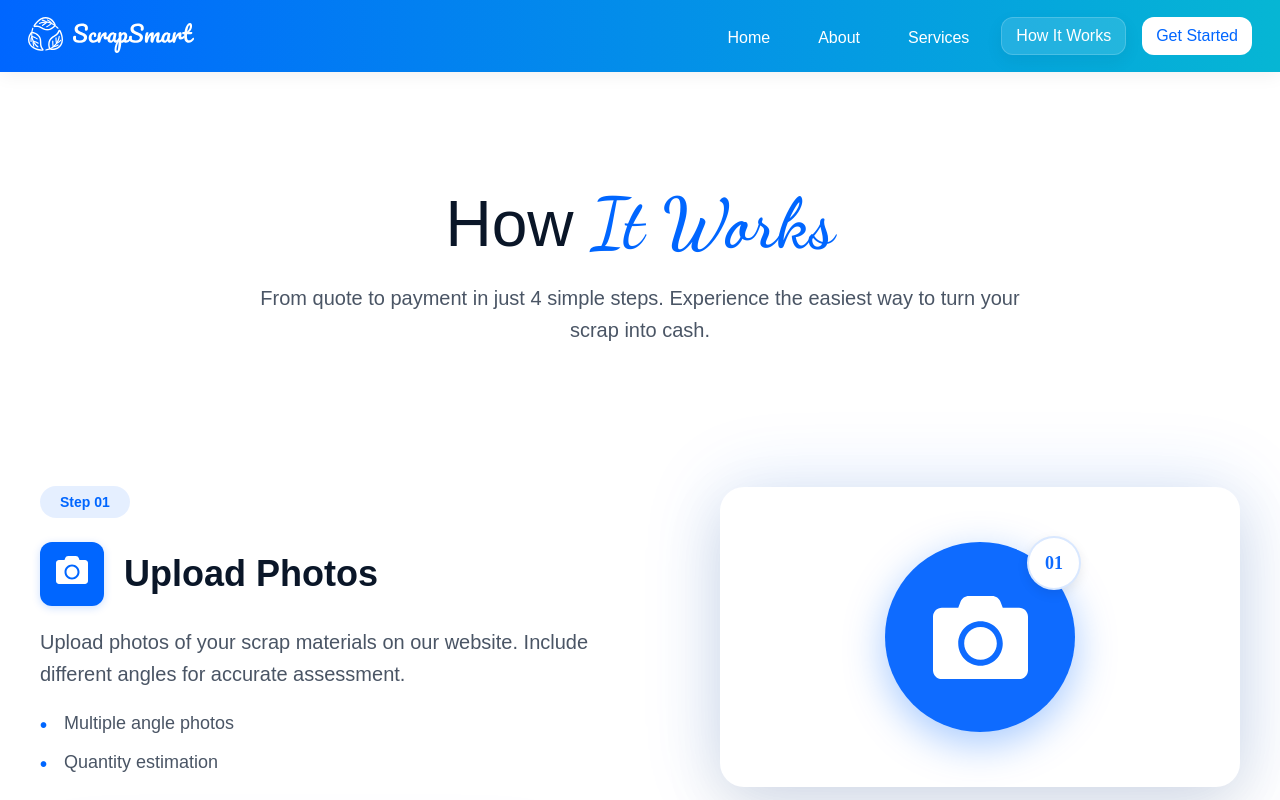
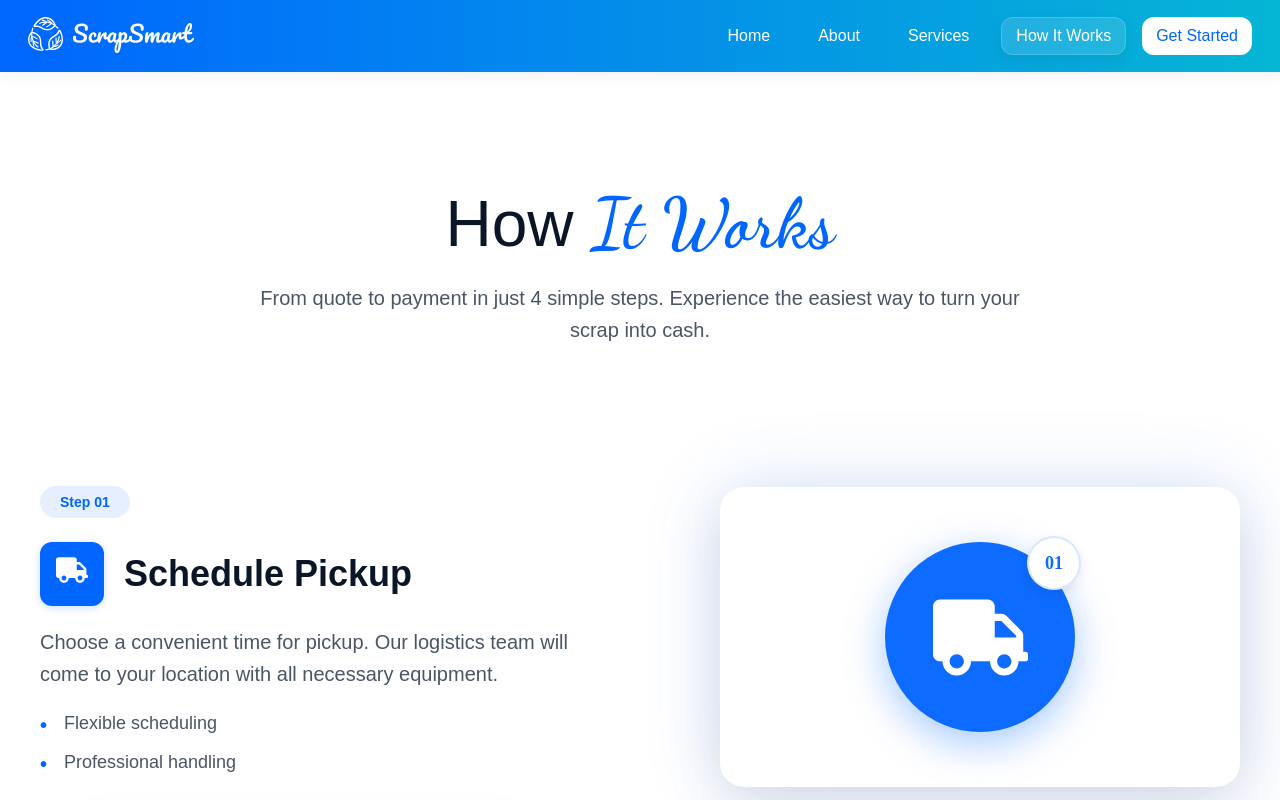
Before and after one commit to theharshkwatra/ScrapSmart, a React (Vite) app: page /how-it-works in a window 1280 px wide. Built offline with nearby package versions, Linux system fonts and the light colour scheme.

Commit message:
More Fixes

```diff
--- a/src/Pages/HomePage/HomePage.jsx
+++ b/src/Pages/HomePage/HomePage.jsx
@@ -1,6 +1,6 @@
 import React from 'react'
 import './HomePage.css'
-import { Link, useNavigate } from 'react-router-dom'
+import { useNavigate } from 'react-router-dom'
 import Button from '../../components/Button/Button'
 import HeroSection from '../../components/HeroSection/HeroSection'
 import { FaRecycle, FaDollarSign } from 'react-icons/fa'
@@ -28,7 +28,13 @@ function HomePage() {
             className="start-btn"
             onClick={handleGetStartedClick}
           />
-          <Link to="/how-it-works"><Button label={"How It Works"} color="white" text="rgb(10, 22, 40)" className="start-btn" /></Link>
+          <Button
+            label={"How It Works"}
+            color="white"
+            text="rgb(10, 22, 40)"
+            className="start-btn"
+            onClick={() => navigate('/how-it-works')}
+          />
         </div>
 
         <div className="featureSection">
--- a/src/Pages/HowItWorks/HowItWorks.jsx
+++ b/src/Pages/HowItWorks/HowItWorks.jsx
@@ -35,20 +35,13 @@ function HowItWorks() {
   const steps = [
     {
       number: '01',
-      title: 'Upload Photos',
-      description: 'Upload photos of your scrap materials on our website. Include different angles for accurate assessment.',
-      points: ['Multiple angle photos', 'Quantity estimation'],
-      icon: <FaCamera />
-    },
-    {
-      number: '02',
       title: 'Schedule Pickup',
       description: 'Choose a convenient time for pickup. Our logistics team will come to your location with all necessary equipment.',
       points: ['Flexible scheduling','Professional handling'],
       icon: <FaTruck />
     },
     {
-      number: '03',
+      number: '02',
       title: 'Get Paid',
       description: 'After verification and weighing, receive instant payment through your preferred method. Simple, fast, and secure.',
       points: ['Multiple payment options', 'Instant settlement'],
--- a/src/components/Button/Button.css
+++ b/src/components/Button/Button.css
@@ -1,10 +1,13 @@
 .btn{
     border-radius: 8px;
-    height: 38px;
+    min-height: 38px;
     border: none;
-    padding: 12px 16px;
-    text-align: center;
+    padding: 10px 16px;
+    display: inline-flex;
+    align-items: center;
+    justify-content: center;
     font-size: 16px;
     font-family: var(--font-main);
     font-weight: 500;
+    line-height: 1;
 }
```
